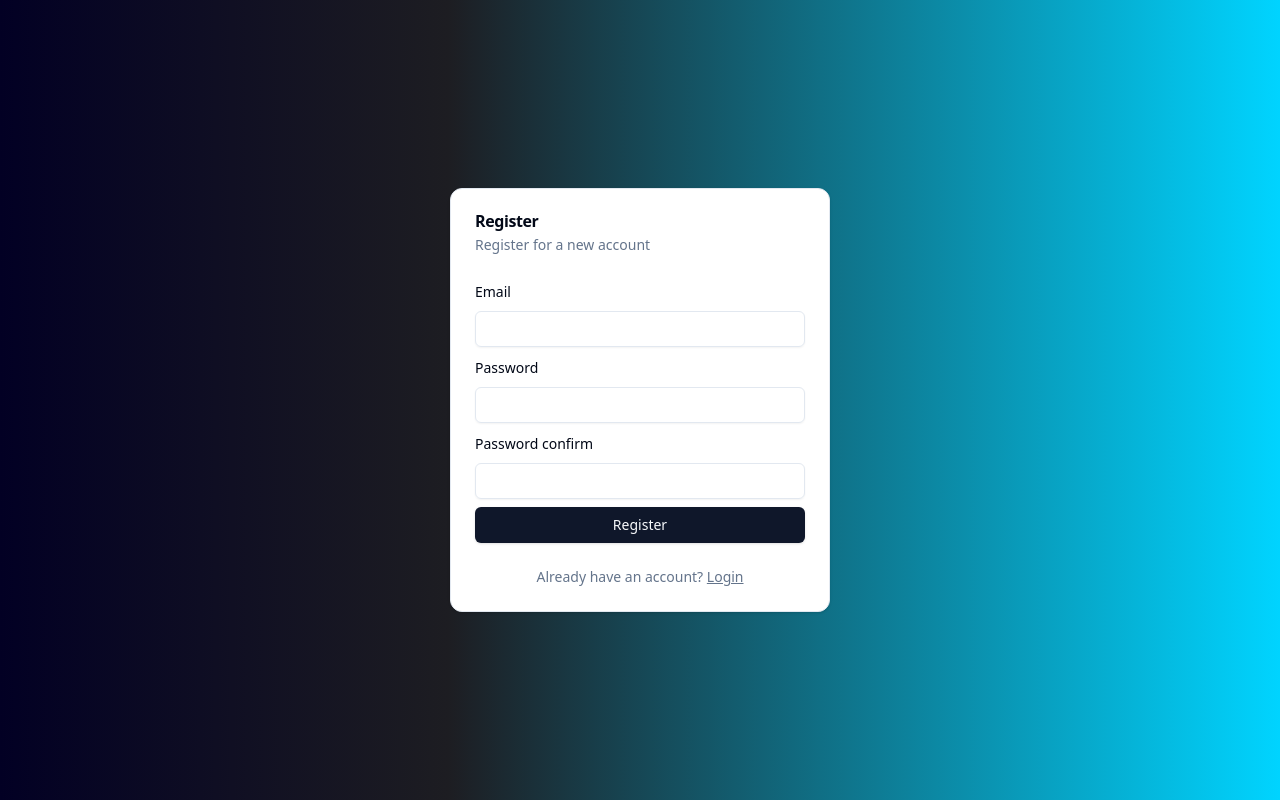
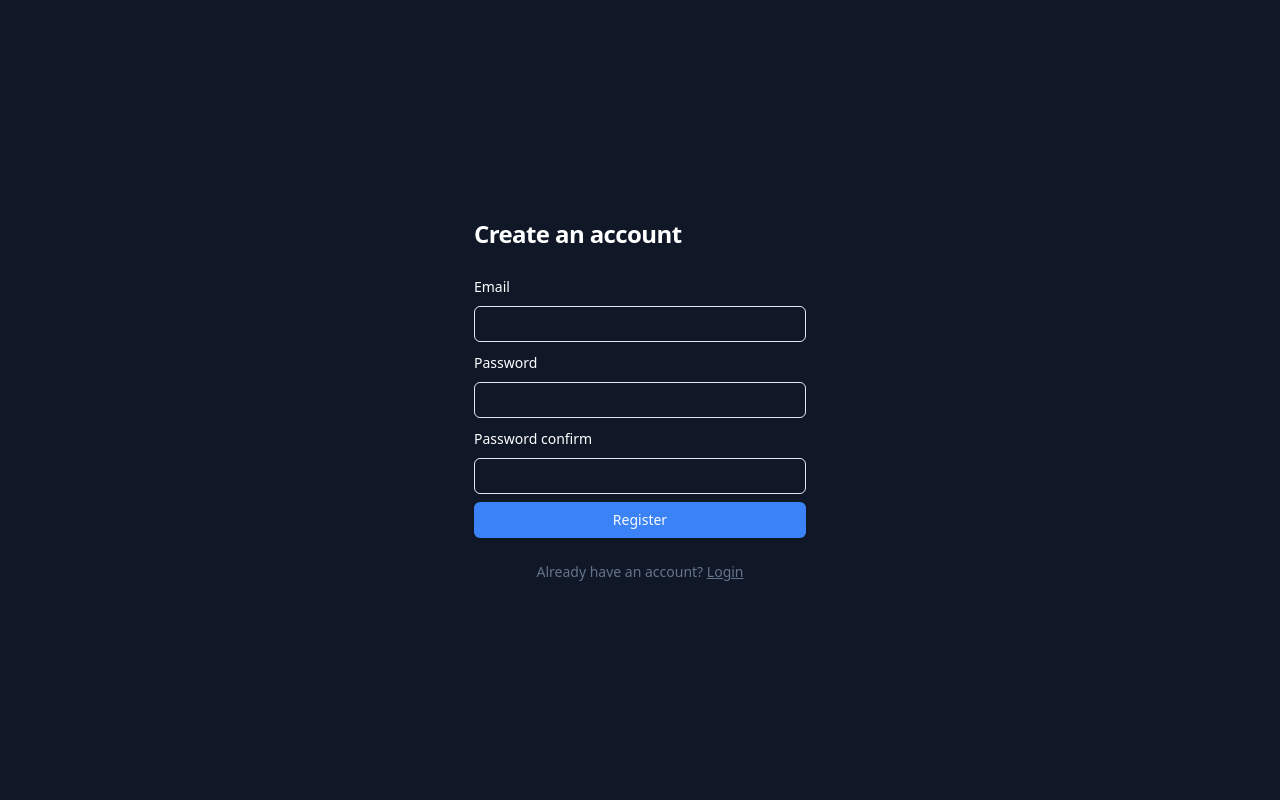
Before and after one commit to rebpacquiao/next-supa, a Next.js app: page /register in a window 1280 px wide. Built offline with nearby package versions, Linux system fonts and the light colour scheme.

Commit message:
Enhance UI by updating text colors and improving accessibility across authentication and registration pages

```diff
--- a/app/forgot-password/confirmation/page.tsx
+++ b/app/forgot-password/confirmation/page.tsx
@@ -6,7 +6,9 @@ export default function RegistrationConfirmation() {
     <main className="flex bg-custom-gradient justify-center items-center min-h-screen">
       <Card className="w-[540px] text-center">
         <CardHeader>
-          <CardTitle className="text-2xl font-bold">Check Your Email</CardTitle>
+          <CardTitle className="text-2xl font-bold text-white">
+            Check Your Email
+          </CardTitle>
         </CardHeader>
         <CardContent>
           <div className="flex justify-center mb-6">
--- a/app/forgot-password/page.tsx
+++ b/app/forgot-password/page.tsx
@@ -70,8 +70,8 @@ export default function ForgotPassword() {
     <main className="flex bg-custom-gradient justify-center items-center min-h-screen">
       <Card className="w-[380px]">
         <CardHeader>
-          <CardTitle>Password Reset</CardTitle>
-          <CardDescription>
+          <CardTitle className="text-white text-2xl">Password Reset</CardTitle>
+          <CardDescription className="text-white text-sm">
             Enter your email address to reset your password
           </CardDescription>
         </CardHeader>
@@ -86,7 +86,7 @@ export default function ForgotPassword() {
                 name="email"
                 render={({ field }) => (
                   <FormItem>
-                    <FormLabel>Email</FormLabel>
+                    <FormLabel className="text-white">Email</FormLabel>
                     <FormControl>
                       <Input {...field} />
                     </FormControl>
@@ -98,7 +98,11 @@ export default function ForgotPassword() {
                 <p className="text-red-500 text-sm mt-2">{serverError}</p>
               )}
               {/* <Button type="submit">Register</Button> */}
-              <Button type="submit" disabled={isLoading}>
+              <Button
+                className="bg-blue-500 hover:bg-blue-500"
+                type="submit"
+                disabled={isLoading}
+              >
                 {isLoading ? (
                   <>
                     <Loader2 className="mr-2 h-4 w-4 animate-spin" />
--- a/app/login/LoginForm.tsx
+++ b/app/login/LoginForm.tsx
@@ -76,8 +76,9 @@ export default function LoginForm() {
     <main className="flex bg-custom-gradient justify-center items-center min-h-screen">
       <Card className="w-[380px]">
         <CardHeader>
-          <CardTitle>Login</CardTitle>
-          <CardDescription>Login to your account</CardDescription>
+          <CardTitle className="text-white text-2xl">
+            Sign in to your account
+          </CardTitle>
         </CardHeader>
         <CardContent>
           <Form {...form}>
@@ -90,9 +91,9 @@ export default function LoginForm() {
                 name="email"
                 render={({ field }) => (
                   <FormItem>
-                    <FormLabel>Email</FormLabel>
+                    <FormLabel className="text-white">Email address</FormLabel>
                     <FormControl>
-                      <Input {...field} />
+                      <Input {...field} className="text-white" />
                     </FormControl>
                     <FormMessage />
                   </FormItem>
@@ -103,9 +104,13 @@ export default function LoginForm() {
                 name="password"
                 render={({ field }) => (
                   <FormItem>
-                    <FormLabel>Password</FormLabel>
+                    <FormLabel className="text-white">Password</FormLabel>
                     <FormControl>
-                      <Input {...field} type="password" />
+                      <Input
+                        {...field}
+                        type="password"
+                        className="text-white"
+                      />
                     </FormControl>
                     <FormMessage />
                   </FormItem>
@@ -115,7 +120,11 @@ export default function LoginForm() {
                 <p className="text-red-500 text-sm mt-2">{serverError}</p>
               )}
 
-              <Button type="submit" disabled={isLoading}>
+              <Button
+                className="bg-blue-500 hover:bg-blue-500"
+                type="submit"
+                disabled={isLoading}
+              >
                 {isLoading ? (
                   <>
                     <Loader2 className="mr-2 h-4 w-4 animate-spin" />
--- a/app/register/confirmation/page.tsx
+++ b/app/register/confirmation/page.tsx
@@ -6,17 +6,19 @@ export default function RegistrationConfirmation() {
     <main className="flex bg-custom-gradient justify-center items-center min-h-screen">
       <Card className="w-[540px] text-center">
         <CardHeader>
-          <CardTitle className="text-2xl font-bold">Check Your Email</CardTitle>
+          <CardTitle className="text-2xl font-bold text-white">
+            Check Your Email
+          </CardTitle>
         </CardHeader>
         <CardContent>
           <div className="flex justify-center mb-6">
             <Mail className="h-16 w-16 text-blue-500" />
           </div>
-          <p className="text-gray-600 mb-4">
+          <p className="text-gray-600 mb-4 text-white">
             We've sent a confirmation link to your email address. Please check
             your inbox and click the link to activate your account.
           </p>
-          <p className="text-sm text-gray-500">
+          <p className="text-sm  text-white">
             If you don't see the email, please check your spam folder.
           </p>
         </CardContent>
--- a/app/register/page.tsx
+++ b/app/register/page.tsx
@@ -75,8 +75,9 @@ export default function Register() {
     <main className="flex  bg-custom-gradient justify-center items-center min-h-screen">
       <Card className="w-[380px]">
         <CardHeader>
-          <CardTitle>Register</CardTitle>
-          <CardDescription>Register for a new account</CardDescription>
+          <CardTitle className="text-white text-2xl">
+            Create an account
+          </CardTitle>
         </CardHeader>
         <CardContent>
           <Form {...form}>
@@ -89,9 +90,9 @@ export default function Register() {
                 name="email"
                 render={({ field }) => (
                   <FormItem>
-                    <FormLabel>Email</FormLabel>
+                    <FormLabel className="text-white">Email</FormLabel>
                     <FormControl>
-                      <Input {...field} />
+                      <Input {...field} className="text-white" />
                     </FormControl>
                     <FormMessage />
                   </FormItem>
@@ -102,9 +103,13 @@ export default function Register() {
                 name="password"
                 render={({ field }) => (
                   <FormItem>
-                    <FormLabel>Password</FormLabel>
+                    <FormLabel className="text-white">Password</FormLabel>
                     <FormControl>
-                      <Input {...field} type="password" />
+                      <Input
+                        {...field}
+                        type="password"
+                        className="text-white"
+                      />
                     </FormControl>
                     <FormMessage />
                   </FormItem>
@@ -115,9 +120,15 @@ export default function Register() {
                 name="passwordConfirm"
                 render={({ field }) => (
                   <FormItem>
-                    <FormLabel>Password confirm</FormLabel>
+                    <FormLabel className="text-white">
+                      Password confirm
+                    </FormLabel>
                     <FormControl>
-                      <Input {...field} type="password" />
+                      <Input
+                        {...field}
+                        type="password"
+                        className="text-white"
+                      />
                     </FormControl>
                     <FormMessage />
                   </FormItem>
@@ -127,7 +138,11 @@ export default function Register() {
                 <p className="text-red-500 text-sm mt-2">{serverError}</p>
               )}
               {/* <Button type="submit">Register</Button> */}
-              <Button type="submit" disabled={isLoading}>
+              <Button
+                className="bg-blue-500 hover:bg-blue-500"
+                type="submit"
+                disabled={isLoading}
+              >
                 {isLoading ? (
                   <>
                     <Loader2 className="mr-2 h-4 w-4 animate-spin" />
--- a/components/ui/card.tsx
+++ b/components/ui/card.tsx
@@ -1,6 +1,6 @@
-import * as React from "react"
+import * as React from "react";
 
-import { cn } from "@/lib/utils"
+import { cn } from "@/lib/utils";
 
 const Card = React.forwardRef<
   HTMLDivElement,
@@ -8,14 +8,11 @@ const Card = React.forwardRef<
 >(({ className, ...props }, ref) => (
   <div
     ref={ref}
-    className={cn(
-      "rounded-xl border bg-card text-card-foreground shadow",
-      className
-    )}
+    className={cn("rounded-xl  text-card-foreground", className)}
     {...props}
   />
-))
-Card.displayName = "Card"
+));
+Card.displayName = "Card";
 
 const CardHeader = React.forwardRef<
   HTMLDivElement,
@@ -26,8 +23,8 @@ const CardHeader = React.forwardRef<
     className={cn("flex flex-col space-y-1.5 p-6", className)}
     {...props}
   />
-))
-CardHeader.displayName = "CardHeader"
+));
+CardHeader.displayName = "CardHeader";
 
 const CardTitle = React.forwardRef<
   HTMLParagraphElement,
@@ -38,8 +35,8 @@ const CardTitle = React.forwardRef<
     className={cn("font-semibold leading-none tracking-tight", className)}
     {...props}
   />
-))
-CardTitle.displayName = "CardTitle"
+));
+CardTitle.displayName = "CardTitle";
 
 const CardDescription = React.forwardRef<
   HTMLParagraphElement,
@@ -50,16 +47,16 @@ const CardDescription = React.forwardRef<
     className={cn("text-sm text-muted-foreground", className)}
     {...props}
   />
-))
-CardDescription.displayName = "CardDescription"
+));
+CardDescription.displayName = "CardDescription";
 
 const CardContent = React.forwardRef<
   HTMLDivElement,
   React.HTMLAttributes<HTMLDivElement>
 >(({ className, ...props }, ref) => (
   <div ref={ref} className={cn("p-6 pt-0", className)} {...props} />
-))
-CardContent.displayName = "CardContent"
+));
+CardContent.displayName = "CardContent";
 
 const CardFooter = React.forwardRef<
   HTMLDivElement,
@@ -70,7 +67,14 @@ const CardFooter = React.forwardRef<
     className={cn("flex items-center p-6 pt-0", className)}
     {...props}
   />
-))
-CardFooter.displayName = "CardFooter"
+));
+CardFooter.displayName = "CardFooter";
 
-export { Card, CardHeader, CardFooter, CardTitle, CardDescription, CardContent }
+export {
+  Card,
+  CardHeader,
+  CardFooter,
+  CardTitle,
+  CardDescription,
+  CardContent,
+};
--- a/tailwind.config.ts
+++ b/tailwind.config.ts
@@ -72,9 +72,8 @@ const config = {
         "accordion-down": "accordion-down 0.2s ease-out",
         "accordion-up": "accordion-up 0.2s ease-out",
       },
-      backgroundImage: {
-        "custom-gradient":
-          "linear-gradient(90deg, rgba(2,0,36,1) 0%, rgba(29,29,34,1) 35%, rgba(0,212,255,1) 100%)",
+      backgroundColor: {
+        "custom-gradient": "#101828",
       },
     },
   },
```
